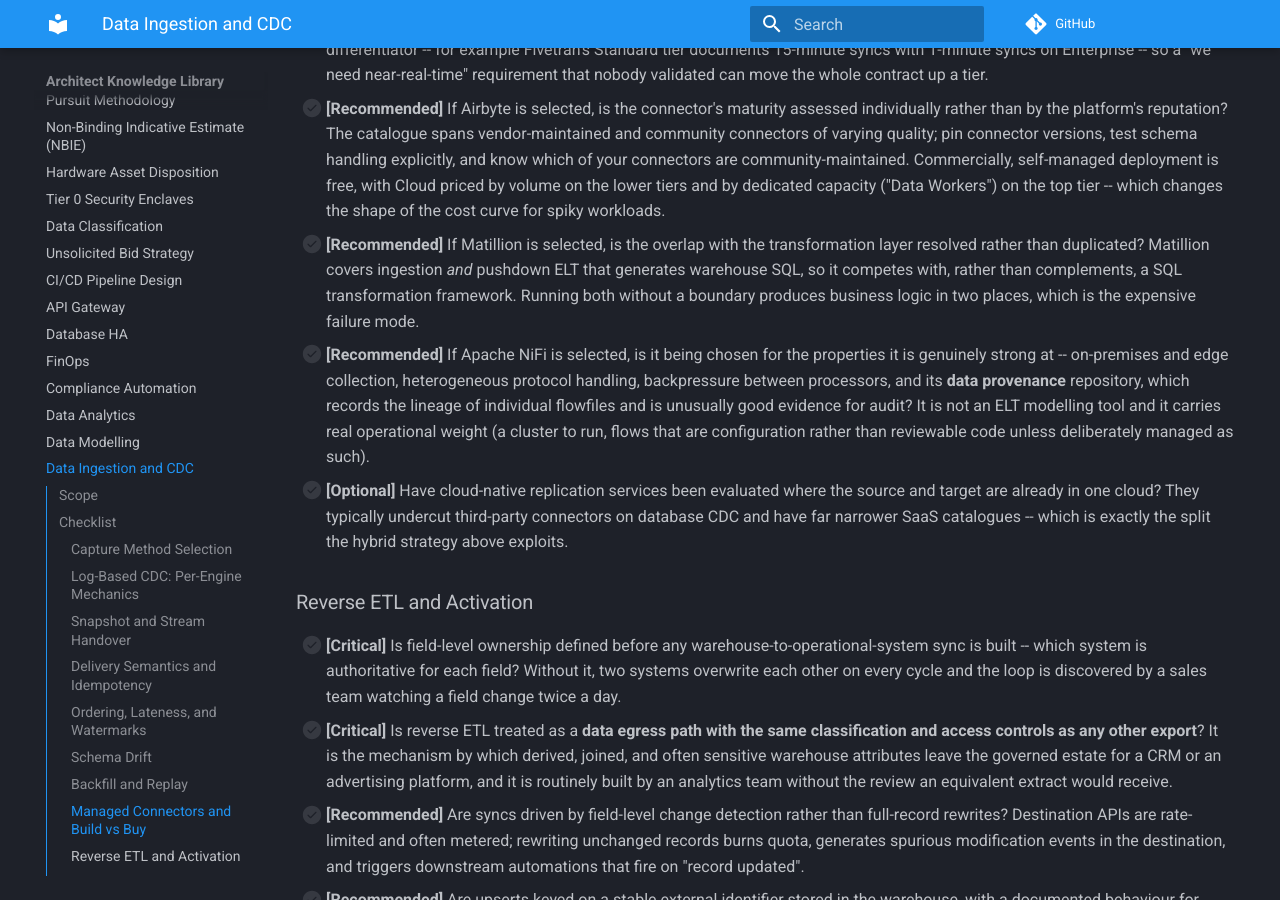
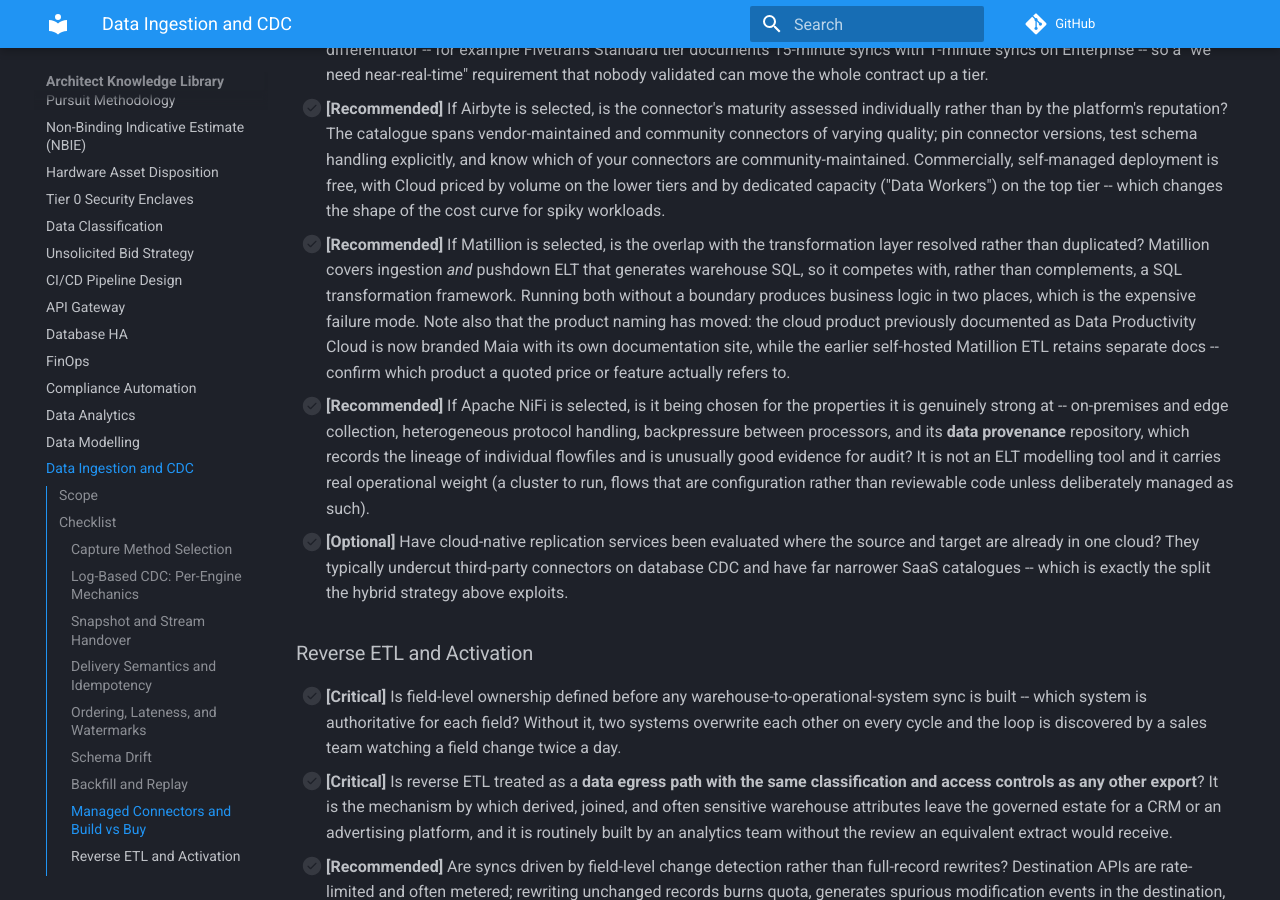
Before and after one commit to ErikEvenson/architect, an MkDocs documentation site: the page built from knowledge/general/data-ingestion.md, in a window 1280 px wide and 900 px high, scrolled down 6946 px. Built offline with MkDocs 1.6.1 and Material for MkDocs 9.7.7, drawn with Linux system fonts in a browser that asks for light colours; comment, search, counter and statistics services are not loaded; some of the changed text lies outside the part shown.

Commit message:
fix(knowledge): correct Matillion docs link and dbt incremental default claim (#314)
Two fixes from the post-write verification pass over all 78 cited URLs.

docs.matillion.com/ returns 200 with a 402-byte JS redirect stub, not
documentation -- exactly the soft-200 case the link-health work in #316
warns about. Replaced with the two real destinations: docs.maia.ai for the
current cloud product (Data Productivity Cloud has been rebranded Maia) and
docs.matillion.com/metl/ for the earlier self-hosted Matillion ETL. Added a
note to the checklist item so a reader does not attribute a Maia price or
feature to Matillion ETL or vice versa.

The dbt incremental item claimed merge is "the common default where
available". That overstates it: merge-capable warehouses typically default
to merge, others default to append, and the failure mode of guessing wrong
is silent duplicate accumulation on the first re-run rather than an error.
Reworded to name the split and to send the reader to the adapter docs.

check-nav.sh passes; mkdocs build --strict exits 0. All 78 cited URLs
re-verified with a browser UA, 1.2s per-host spacing, effective-URL capture
and response-body inspection: 77 OK, 1 (dev.mysql.com) 403s all curl traffic
regardless of UA and was confirmed genuine via a browser-equivalent fetch.

Co-Authored-By: Claude Opus 5 (1M context) <noreply@anthropic.com>
Claude-Session: https://claude.ai/code/session_01TVayMKNMxezehnuDwKP7FR

```diff
--- a/knowledge/general/data-ingestion.md
+++ b/knowledge/general/data-ingestion.md
@@ -94,7 +94,7 @@ For pipeline orchestration, cost benchmarks, and the batch/streaming architectur
 - [ ] **[Critical]** For consumption-priced connectors, has the **change-volume** profile of each source been examined rather than its size? Fivetran prices on monthly active rows (MAR): inserts, updates, and deletes to distinct rows in a calendar month, with unchanged rows on re-syncs and the initial historical load excluded. A modest table whose rows are touched by a `last_seen_at` update on every page view can therefore cost more than a table a hundred times its size that changes daily. The remedy is source-side (stop touching the row, or exclude the column from capture where the connector supports it), not connector-side.
 - [ ] **[Recommended]** Are connector tiers priced against the sync frequency actually required? Sync-interval floors are a common tier differentiator -- for example Fivetran's Standard tier documents 15-minute syncs with 1-minute syncs on Enterprise -- so a "we need near-real-time" requirement that nobody validated can move the whole contract up a tier.
 - [ ] **[Recommended]** If Airbyte is selected, is the connector's maturity assessed individually rather than by the platform's reputation? The catalogue spans vendor-maintained and community connectors of varying quality; pin connector versions, test schema handling explicitly, and know which of your connectors are community-maintained. Commercially, self-managed deployment is free, with Cloud priced by volume on the lower tiers and by dedicated capacity ("Data Workers") on the top tier -- which changes the shape of the cost curve for spiky workloads.
-- [ ] **[Recommended]** If Matillion is selected, is the overlap with the transformation layer resolved rather than duplicated? Matillion covers ingestion *and* pushdown ELT that generates warehouse SQL, so it competes with, rather than complements, a SQL transformation framework. Running both without a boundary produces business logic in two places, which is the expensive failure mode.
+- [ ] **[Recommended]** If Matillion is selected, is the overlap with the transformation layer resolved rather than duplicated? Matillion covers ingestion *and* pushdown ELT that generates warehouse SQL, so it competes with, rather than complements, a SQL transformation framework. Running both without a boundary produces business logic in two places, which is the expensive failure mode. Note also that the product naming has moved: the cloud product previously documented as Data Productivity Cloud is now branded Maia with its own documentation site, while the earlier self-hosted Matillion ETL retains separate docs -- confirm which product a quoted price or feature actually refers to.
 - [ ] **[Recommended]** If Apache NiFi is selected, is it being chosen for the properties it is genuinely strong at -- on-premises and edge collection, heterogeneous protocol handling, backpressure between processors, and its **data provenance** repository, which records the lineage of individual flowfiles and is unusually good evidence for audit? It is not an ELT modelling tool and it carries real operational weight (a cluster to run, flows that are configuration rather than reviewable code unless deliberately managed as such).
 - [ ] **[Optional]** Have cloud-native replication services been evaluated where the source and target are already in one cloud? They typically undercut third-party connectors on database CDC and have far narrower SaaS catalogues -- which is exactly the split the hybrid strategy above exploits.
 
@@ -206,7 +206,7 @@ The auditability consequences are technically real and are usually raised late.
 - [Confluent Schema Registry: schema evolution and compatibility](https://docs.confluent.io/platform/current/schema-registry/fundamentals/schema-evolution.html) -- compatibility modes and what each actually guarantees
 - [Fivetran pricing](https://www.fivetran.com/pricing) -- monthly active rows definition, tier sync frequencies, and what is excluded from MAR
 - [Airbyte pricing](https://airbyte.com/pricing) and [Airbyte documentation](https://docs.airbyte.com/) -- self-managed versus Cloud editions, volume and capacity pricing
-- [Matillion](https://www.matillion.com/) and [Matillion documentation](https://docs.matillion.com/) -- pushdown ELT and ingestion on a credit-based model
+- [Matillion](https://www.matillion.com/), [Maia documentation](https://docs.maia.ai/) (the current cloud product, formerly Data Productivity Cloud), and [Matillion ETL documentation](https://docs.matillion.com/metl/) (the earlier self-hosted product) -- pushdown ELT and ingestion
 - [Apache NiFi](https://nifi.apache.org/) and [NiFi documentation](https://nifi.apache.org/documentation/) -- flow-based collection, backpressure, and the data provenance repository
 - [AWS DMS: change data capture tasks](https://docs.aws.amazon.com/dms/latest/userguide/CHAP_Task.CDC.html) -- cloud-native database replication with CDC
 - [Google Cloud Datastream overview](https://docs.cloud.google.com/datastream/docs/overview) -- serverless CDC for supported source engines
```
Also changed, not shown: knowledge/providers/dbt/transformation.md (+1 -1 lines).
